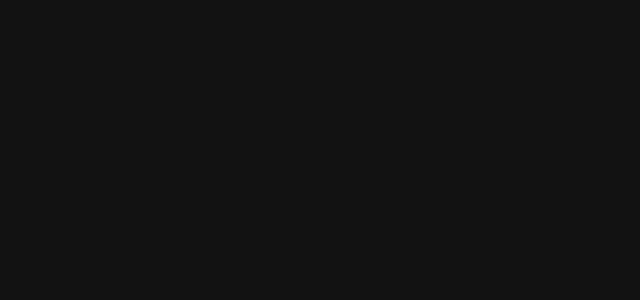
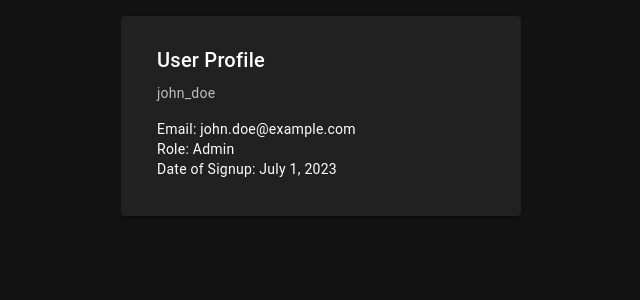
Before and after one commit to jakeunsted/bookfinder, a Nuxt app: page /user/1 in a window 1280 px wide. Before the commit this address had no page. Shown: the top 300 px of the page, without its empty margins (319-959 px from the left). Built offline with nearby package versions, Linux system fonts and the light colour scheme; no server answers.

Commit message:
profile page

```diff
--- /dev/null
+++ b/components/UserCard.vue
@@ -0,0 +1,40 @@
+<template>
+  <v-card class="mx-auto" max-width="400">
+    <v-card-title>User Profile</v-card-title>
+    <v-card-subtitle>{{ user.username }}</v-card-subtitle>
+
+    <v-card-text>
+      <div>Email: {{ user.email }}</div>
+      <div>Role: {{ user.role }}</div>
+      <div>Date of Signup: {{ formatDate(user.signupDate) }}</div>
+    </v-card-text>
+  </v-card>
+</template>
+
+<script setup>
+import { defineProps } from 'vue'
+
+const props = defineProps({
+  user: {
+    type: Object,
+    required: true,
+    default: () => ({
+      username: '',
+      email: '',
+      role: '',
+      signupDate: ''
+    })
+  }
+})
+
+function formatDate(date) {
+  const options = { year: 'numeric', month: 'long', day: 'numeric' }
+  return new Date(date).toLocaleDateString(undefined, options)
+}
+</script>
+
+<style scoped>
+.v-card {
+  padding: 20px;
+}
+</style>
--- a/nuxt.config.ts
+++ b/nuxt.config.ts
@@ -23,7 +23,11 @@
   },
   runtimeConfig: {
     public: {
-      jwtSecret: process.env.SECRET_KEY
+      jwtSecret: process.env.SECRET_KEY,
+      baseUrl: process.env.BASE_URL,
+    },
+    app: {
+      baseUrl: process.env.BASE_URL,
     }
   },
   compatibilityDate: '2024-07-16',
--- /dev/null
+++ b/pages/user/[id].vue
@@ -0,0 +1,58 @@
+<template>
+  <v-container>
+    <UserCard :user="userData" />
+  </v-container>
+</template>
+
+<script setup>
+definePageMeta({
+  middleware: 'auth'
+})
+
+import UserCard from '@/components/UserCard.vue'
+import { ref } from 'vue'
+import { onMounted } from 'vue'
+
+const userData = ref({
+  username: 'john_doe',
+  email: 'john.doe@example.com',
+  role: 'Admin',
+  signupDate: '2023-07-01'
+})
+
+onMounted(async () => {
+  const route = useRoute()
+  console.log('route params:', route.params);
+  /**
+   * Get user data from the API
+   * /user/:id
+   */
+  try {
+    console.log('getting user data');
+    const { user, error } = await fetch(`http://localhost:3001/user/${route.params.id}`, {
+      method: 'GET',
+      headers: {
+        'Content-Type': 'application/json'
+      },
+    })
+      .then(response => response.json())
+      .then(data => ({ user: data }))
+      .catch(error => ({ error }))
+
+    console.log('user:', user);
+
+    if (error.value) {
+      console.error('Failed to fetch user data:', error.value)
+    } else {
+      console.log('User data:', data.value);
+      // Update the userData ref with the fetched data
+      userData.value.email = user.value.email
+      userData.value.role = user.value.role
+      userData.value.signupDate = user.value.createdAt
+      userData.value.username = user.value.username
+    }
+  } catch (error) {
+    console.error('An error occurred while fetching user data:', error)
+  }
+})
+</script>
```
Also changed, not shown: 2 other files (tests, documents, lock files or other folders).
